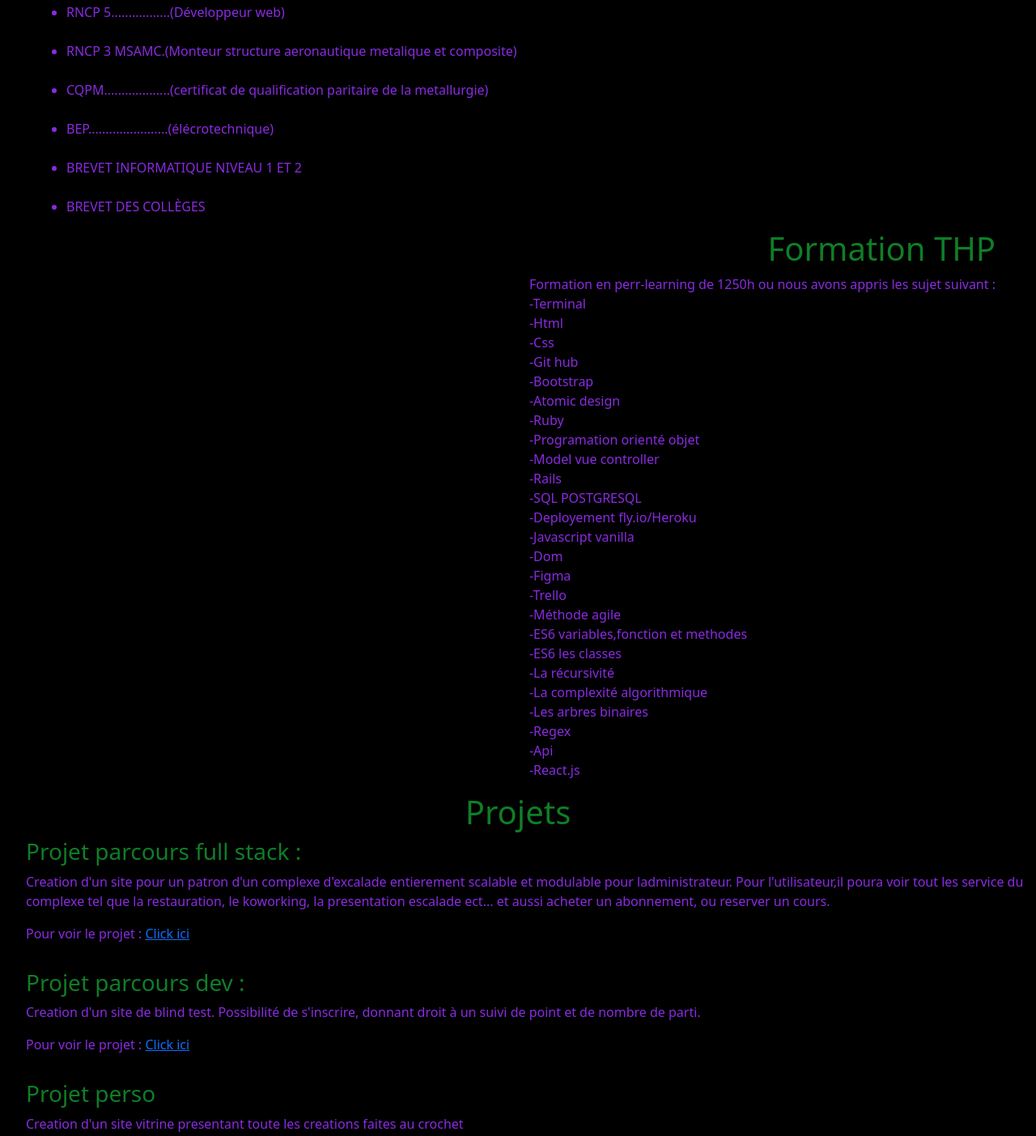
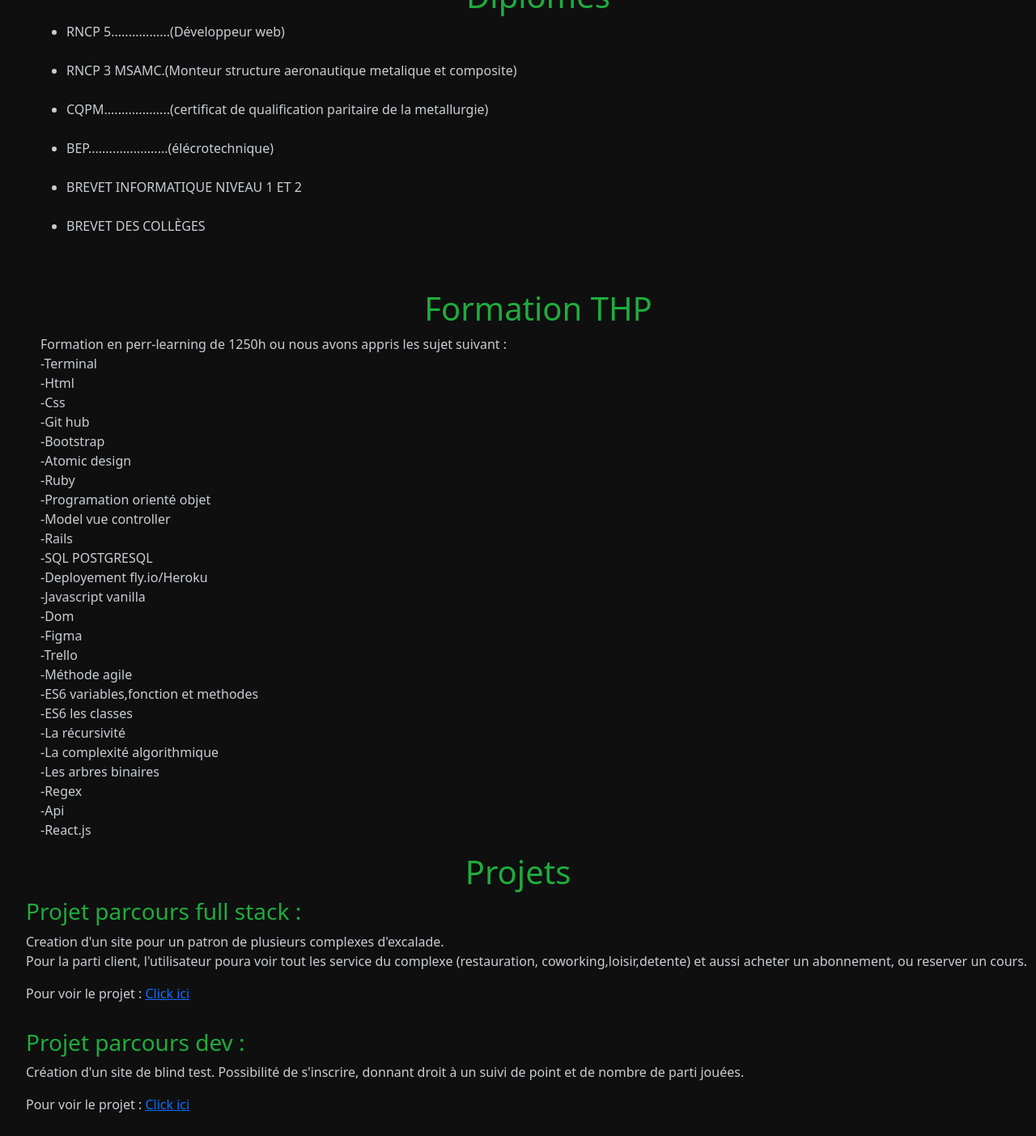
Before and after one commit to thimibka/Portfolio, a website: page index.html in a window 1280 px wide. Shown: the part 849-2252 px from the top of the page at 81% size. Drawn offline with nearby package versions, Linux system fonts and the light colour scheme.

Commit message:
modif color

```diff
--- a/index.html
+++ b/index.html
@@ -4,7 +4,6 @@
 <head>
   <meta charset="UTF-8">
   <meta name="viewport" content="width=device-width, initial-scale=1.0">
-
   <!-- script css -->
   <link href="https://cdn.jsdelivr.net/npm/bootstrap@5.3.2/dist/css/bootstrap.min.css" rel="stylesheet"
     integrity="sha384-T3c6CoIi6uLrA9TneNEoa7RxnatzjcDSCmG1MXxSR1GAsXEV/Dwwykc2MPK8M2HN" crossorigin="anonymous">
@@ -17,7 +16,6 @@
 </head>
 
 <body>
-
   <nav class="navbar fixed-top navbar-expand-lg bg-body-tertiary">
     <div class="container-fluid">
       <a class="navbar-brand text-primary" href="#">Portfolio</a>
@@ -43,44 +41,32 @@
       </div>
     </div>
   </nav>
-
-
   <div id="presentation">
     <div id="title-presentation">
       <h1>Presentation</h1>
     </div>
     <div id="text-presentation">
       <p> Salut à tous ! Je suis Mickael, un jeune développeur.<br>
-
         J'ai récemment plongé dans le monde du numerique et plus precisement du développement web avec ma formation
         qui m'a permis d' aborder plusieurs langages de programmation, tel que Html,
-        Css, Ruby on
-        Rails, JavaScript, React.js.<br>
-
+        Css, Ruby on Rails, JavaScript, React.js.<br>
         Mon objectif est de contribuer à des projets innovants et de résoudre des problèmes complexes en utilisant mes
         compétences en développement. J'apprécie particulièrement la collaboration avec d'autres passionnés pour créer
         des solutions robustes et durable.<br>
-
-
-        🌐 Où me trouver :<br>
-
-        GITHUB :<a href="https://github.com/thimibka">ici</a><br>
-        LINKEDIN :<a href="https://www.linkedin.com/in/gervais-mickael-thimibka">ici</a><br>
-        EMAIL :<a href="mailto:fseetp@gmail.com">Contactez-moi !</a><br>
-
         Merci de prendre le temps de me connaître un peu mieux. J'ai hâte de faire partie d'une communauté dynamique et
         de
-        relever de nouveaux défis.
+        relever de nouveaux défis.<br><br>
+        🌐 Où me trouver :<br>
+        GITHUB : <a href="https://github.com/thimibka">ici</a><br>
+        LINKEDIN : <a href="https://www.linkedin.com/in/gervais-mickael-thimibka">ici</a><br>
+        EMAIL : <a href="mailto:fseetp@gmail.com">Contactez-moi !</a><br>
       </p>
     </div>
   </div>
-
   <div class="container-image">
     <div id="image"><img src="./picture/moi.webp">
     </div>
   </div>
-
-
   <div id="diplomes">
     <div id="title-diplomes">
       <h1>Diplômes</h1>
@@ -96,8 +82,6 @@
       </ul>
     </div>
   </div>
-
-
   <div id="formation">
     <div id="title-formation">
       <h1>Formation THP</h1>
@@ -133,49 +117,32 @@
       </p>
     </div>
   </div>
-
   <div id="projets">
     <div id="title-projets">
       <h1>Projets</h1>
     </div>
     <div id="link-projets">
-
       <div class="link">
-
         <ul>
           <h3>Projet parcours full stack :</h3>
-
-          <p>Creation d'un site pour un patron d'un complexe d'excalade entierement scalable et modulable pour
-            ladministrateur. Pour l'utilisateur,il poura voir tout les service du complexe tel que la restauration,
-            le koworking, la presentation escalade ect... et aussi acheter un abonnement, ou reserver un cours.</p>
+          <p>Creation d'un site pour un patron de plusieurs complexes d'excalade.<br>
+            Pour la parti client, l'utilisateur poura voir tout les service du complexe (restauration,
+            coworking,loisir,detente)
+            et aussi acheter un abonnement, ou reserver un cours.</p>
           <p>Pour voir le projet : <a href=" https://theclimbingproject.herokuapp.com/">Click ici</a></p>
-
         </ul>
-
-
-
         <ul>
           <h3>Projet parcours dev :</h3>
-
-          <p>Creation d'un site de blind test. Possibilité de s'inscrire, donnant droit à un suivi de point et de nombre
-            de parti. </p>
+          <p>Création d'un site de blind test. Possibilité de s'inscrire, donnant droit à un suivi de point et de nombre
+            de parti jouées. </p>
           <p>Pour voir le projet : <a href="https://musicdetective.vercel.app/"> Click ici </a></p>
         </ul>
-
-
-
         <ul>
           <h3>Projet perso</h3>
           <p>Creation d'un site vitrine presentant toute les creations faites au crochet</p>
           <p>Pour voir le projet : <a href="https://crochets-de-marinette.vercel.app/">Click ici</a> </p>
-
         </ul>
       </div>
-
-
-
-
-
       </p>
     </div>
   </div>
--- a/style.css
+++ b/style.css
@@ -1,13 +1,17 @@
 * {
-  background-color: black;
+  background-color: rgb(15, 15, 15);
 }
 p,
 li {
-  color: blueviolet;
+  color: rgb(200, 206, 211);
 }
 h1,
 h3 {
-  color: rgb(15, 126, 39);
+  color: rgb(30, 173, 61);
+}
+
+.navbar-toggler-icon {
+  background-color: #0d6efd;
 }
 
 #presentation {
@@ -47,7 +51,7 @@ img {
 }
 #title-diplomes {
   display: flex;
-  justify-content: start;
+  justify-content: center;
   margin-left: 50px;
 }
 #text-diplomes {
@@ -63,13 +67,14 @@ img {
 }
 #title-formation {
   display: flex;
-  justify-content: end;
-  margin-right: 50px;
+  justify-content: center;
+  margin-top: 50px;
+  margin-left: 50px;
 }
 #text-formation {
-  margin-right: 50px;
+  margin-left: 50px;
   display: flex;
-  justify-content: end;
+  justify-content: start;
 }
 
 #projets {
```
